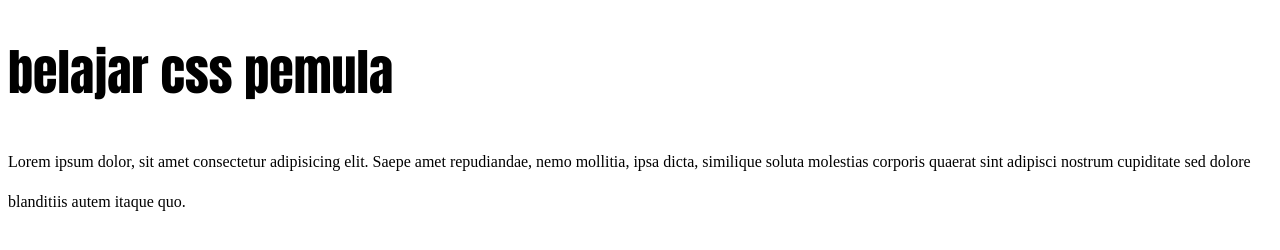
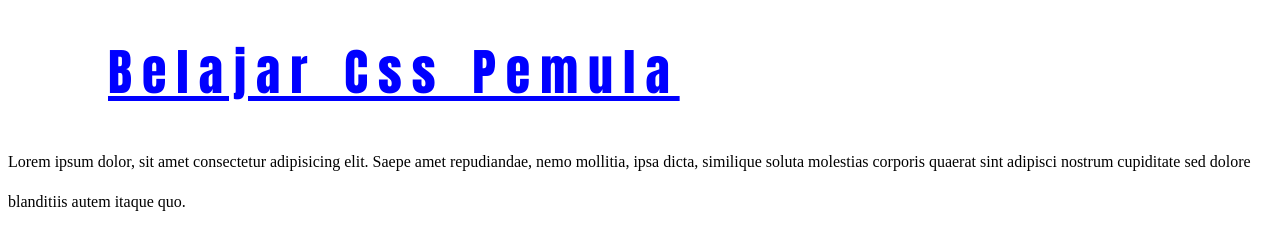
Before and after one commit to WellkitDP/web-dasar-html, a plain HTML site: page css dasar/belajar css.html in a window 1280 px wide. Drawn offline with Linux system fonts and the light colour scheme.

Commit message:
Update font.css

```diff
--- a/css dasar/font.css
+++ b/css dasar/font.css
@@ -16,6 +16,28 @@ h1 {
     font-style: normal;
     /*font-style: oblique;*/
     /*font-style: italic;*/
+
+    /*textstyling*/
+    /*mengatur warna text*/
+    color: blue;
+
+    /*mengatur format paragraf*/
+    text-align: justify;
+
+    /*memberi identitas pada paragraf*/
+    text-indent: 100px;
+
+    /*mengukur dekorasi*/
+    text-decoration: underline;
+
+    /*mengubah jenis huruf menjadi besar kecil, kapital*/
+    text-transform: capitalize;
+
+    /*mengatur jarak sepasi per huruf*/
+    letter-spacing: 10px;
+
+    /*mengatur jarak spasi per kata*/
+    word-spacing: 5px;
 }
 
 p {
```
